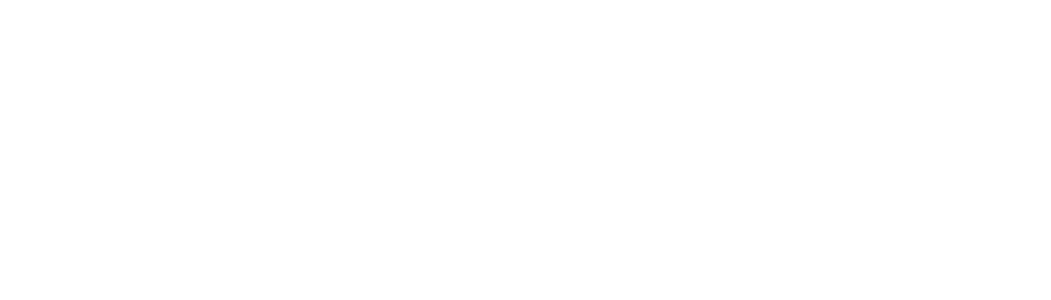
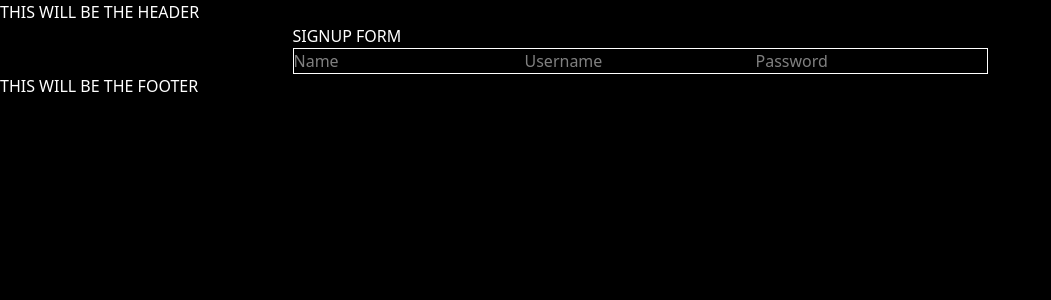
Before and after one commit to Yashxp1/SearchSage-AI, a React (Vite) app in the folder client/: page /signup in a window 1280 px wide. Shown: the top 300 px of the page, without its empty margins (0-1051 px from the left). Built offline with nearby package versions, Linux system fonts and the light colour scheme.

Commit message:
routes setup

```diff
--- a/client/package.json
+++ b/client/package.json
@@ -16,6 +16,7 @@
     "npm": "^11.3.0",
     "react": "^19.0.0",
     "react-dom": "^19.0.0",
+    "react-router-dom": "^7.5.0",
     "tailwindcss": "^4.1.4"
   },
   "devDependencies": {
--- a/client/src/App.tsx
+++ b/client/src/App.tsx
@@ -1,10 +1,26 @@
+import { createBrowserRouter, RouterProvider } from 'react-router-dom';
+import AppLayout from './Layout/AppLayout';
+import Signup from './pages/Signup';
+import Login from './pages/Login';
+import Home from './pages/Home';
+
+const router = createBrowserRouter([
+  {
+    element: <AppLayout />,
+    children: [
+      { path: '/signup', element: <Signup /> },
+      { path: '/login', element: <Login /> },
+      { path: '/', element: <Home /> },
+    ],
+  },
+]);
 
 const App = () => {
   return (
-    <div className="">
+    <div className="bg-black h-screen text-white">
+      <RouterProvider router={router} />
+    </div>
+  );
+};
 
-    </div>
-  )
-}
-
-export default App
+export default App;
--- /dev/null
+++ b/client/src/Layout/AppLayout.tsx
@@ -0,0 +1,14 @@
+import React from 'react';
+import { Outlet } from 'react-router-dom';
+
+const AppLayout = () => {
+  return (
+    <div>
+      <div>THIS WILL BE THE HEADER</div>
+      <Outlet />
+      <div>THIS WILL BE THE FOOTER</div>
+    </div>
+  );
+};
+
+export default AppLayout;
--- /dev/null
+++ b/client/src/pages/Home.tsx
@@ -0,0 +1,9 @@
+import React from 'react'
+
+const Home = () => {
+  return (
+    <div>Home</div>
+  )
+}
+
+export default Home
--- /dev/null
+++ b/client/src/pages/Login.tsx
@@ -0,0 +1,9 @@
+import React from 'react'
+
+const Login = () => {
+  return (
+    <div>Login</div>
+  )
+}
+
+export default Login
--- /dev/null
+++ b/client/src/pages/Signup.tsx
@@ -0,0 +1,16 @@
+const Signup = () => {
+  return (
+    <div className="justify-center items-center flex ">
+      <div>
+        <h1>SIGNUP FORM</h1>
+        <div className="border">
+          <input type="text" placeholder="Name"/>
+          <input type="text" placeholder="Username"/>
+          <input type="password" placeholder="Password"/>
+        </div>
+      </div>
+    </div>
+  );
+};
+
+export default Signup;
```
Also changed, not shown: 1 other file (tests, documents, lock files or other folders).
